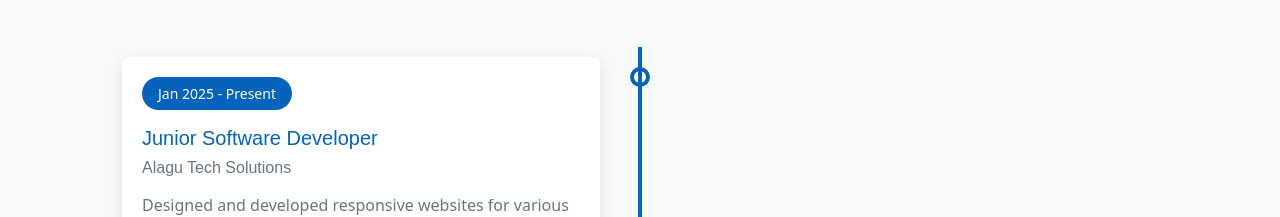
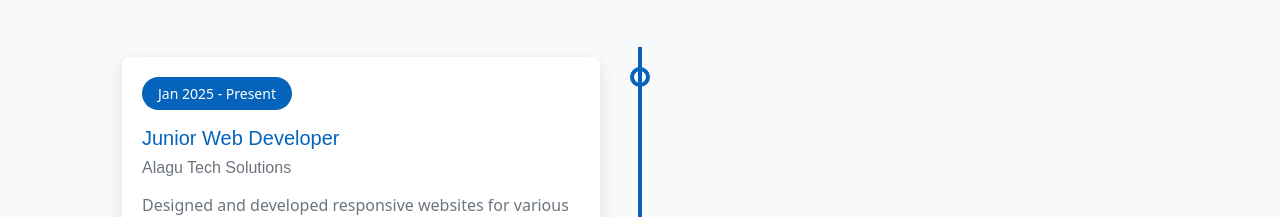
Before and after one commit to vignesh-vs23/Portfolio, a React (Create React App) app: page / in a window 1280 px wide. Shown: the part 2380-2597 px from the top of the page. Built offline with nearby package versions, Linux system fonts and the light colour scheme.

Commit message:
updated portfolio content

```diff
--- a/src/components/Experience/Experience.jsx
+++ b/src/components/Experience/Experience.jsx
@@ -4,7 +4,7 @@ import './Experience.css'
 function Experience() {
   const experiences = [
     {
-      position: 'Junior Software Developer',
+      position: 'Junior Web Developer',
       company: 'Alagu Tech Solutions',
       period: ' Jan 2025 - Present',
       description: 'Designed and developed responsive websites for various clients. Collaborated with UX designers to implement pixel-perfect designs and interactive elements.',
```
Also changed, not shown: 1 other file (tests, documents, lock files or other folders).
